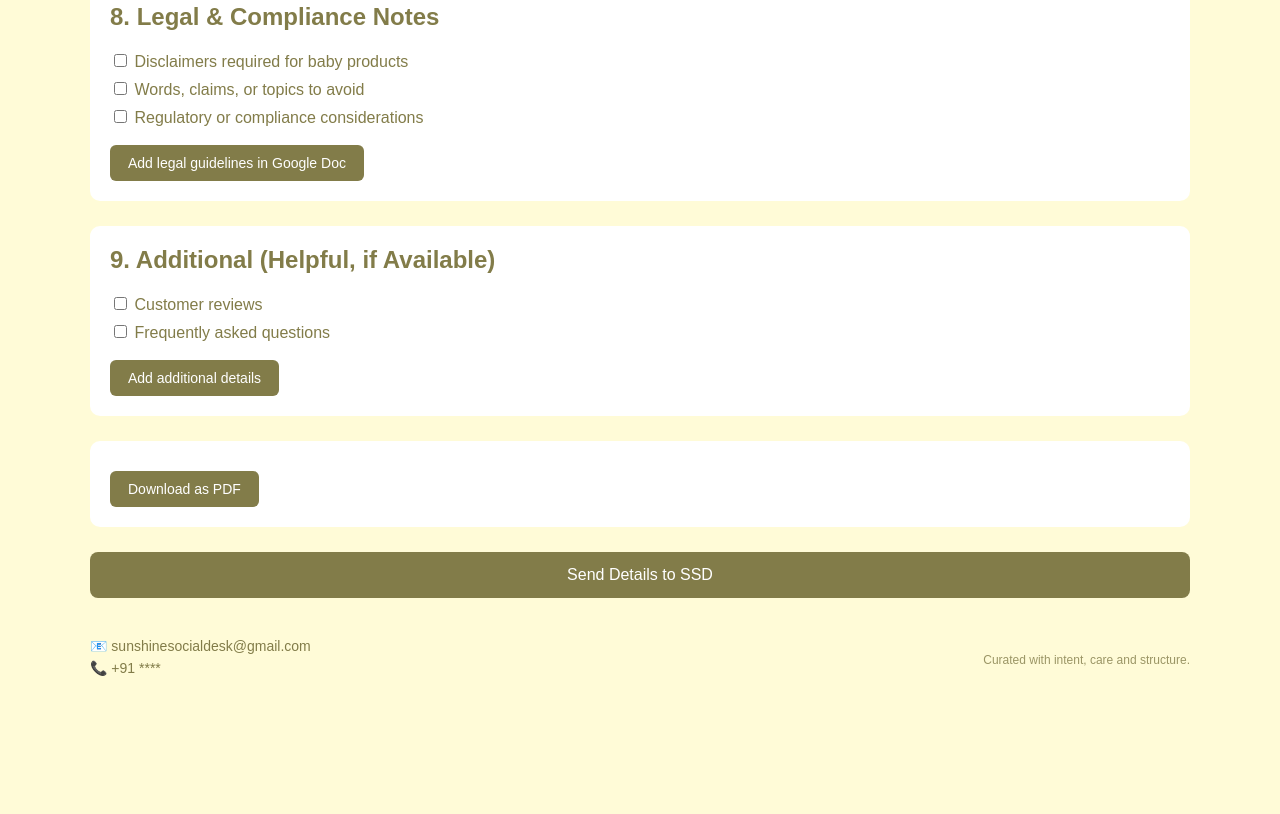
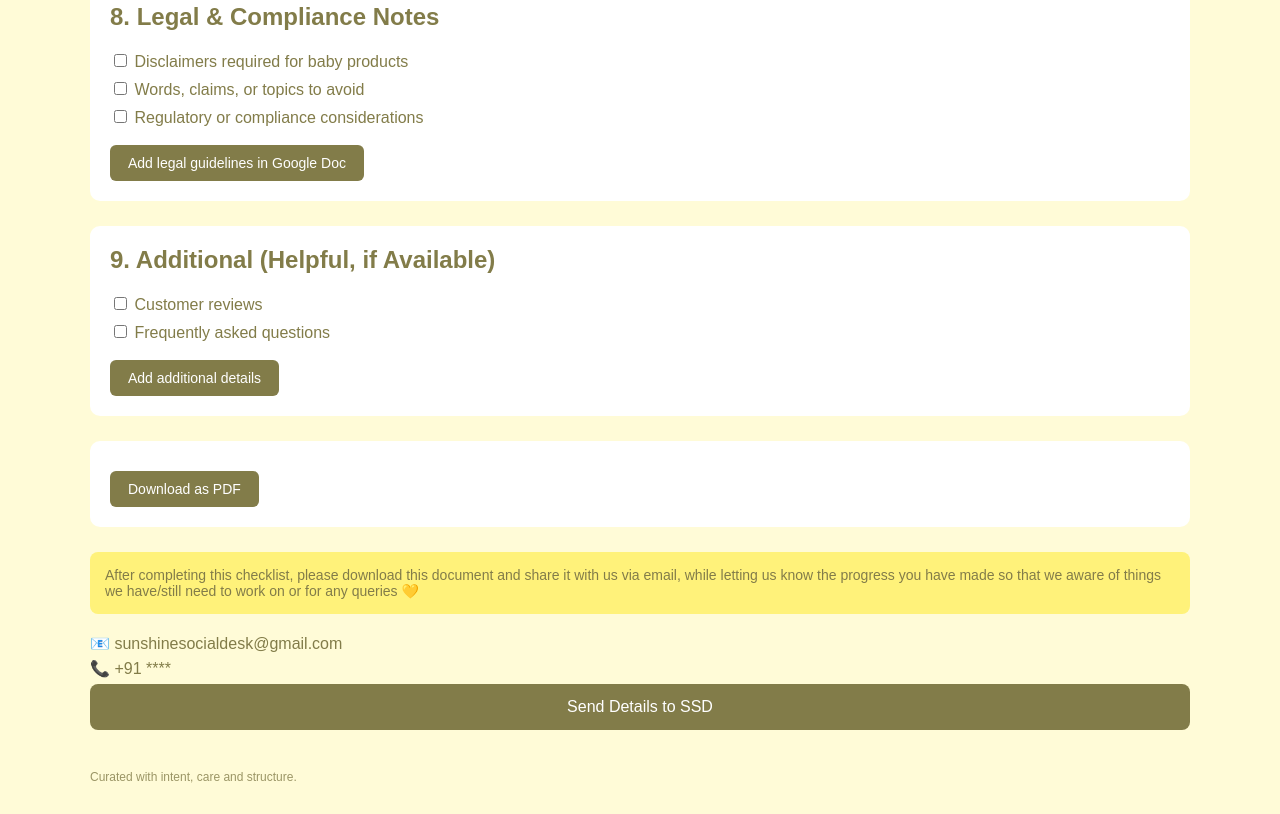
Before and after one commit to sunshinesdesk/tarkan-onboarding-form, a plain HTML site: page index.html in a window 1280 px wide. Shown: the part 2562-3376 px from the top of the page. Before the commit the page ends 3274 px from the top, so only its background shows below. Drawn offline with Linux system fonts and the light colour scheme.

Commit message:
index.html

```diff
--- a/index.html
+++ b/index.html
@@ -313,19 +313,25 @@
       <a class="cta" href="#" onclick="window.print()">Download as PDF</a>
     </section>
 
+    <div class="note">
+After completing this checklist, please download this document and share it with us via email, while letting us know the progress you have made so that we aware of things we have/still need to work on or for any queries 💛
+    </div>
+
+     <div class="contact">
+      <span>📧 sunshinesocialdesk@gmail.com</span>
+      <span>📞 +91 ****</span>
+    </div>
+
     <button class="submit-btn" type="submit">Send Details to SSD</button>
 
   </form>
 
   <footer>
-    <div class="contact">
-      <span>📧 sunshinesocialdesk@gmail.com</span>
-      <span>📞 +91 ****</span>
-    </div>
     <div class="small-note">Curated with intent, care and structure.</div>
   </footer>
 
 </div>
 
 </body>
+
 </html>
```
